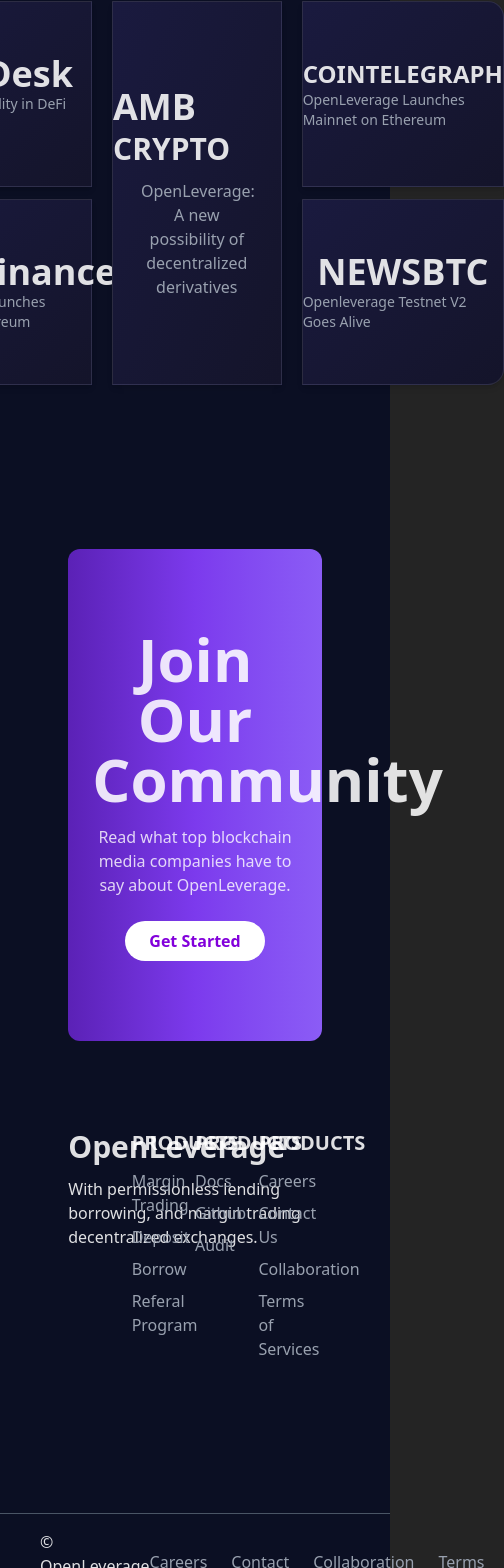
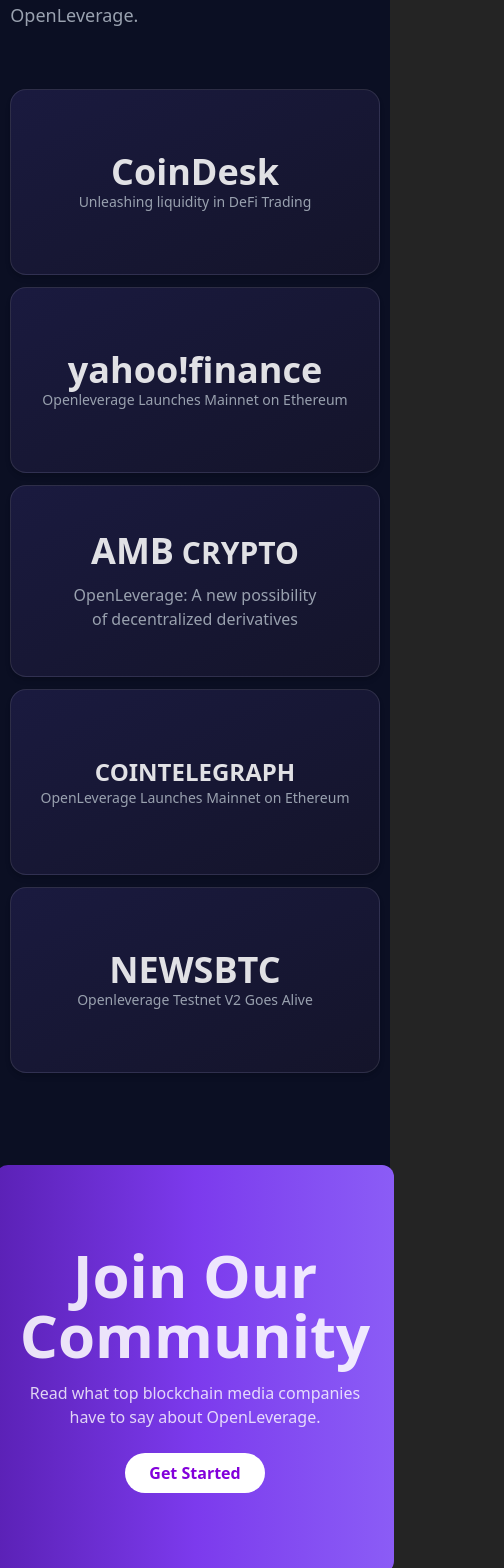
Before and after one commit to anandrajsingh/openleverage, a React (Vite) app: page / in a window 390 px wide. Shown: the part 4032-5600 px from the top of the page, 504 px wide, since content can reach past the window. Built offline with nearby package versions, Linux system fonts and the light colour scheme.

Commit message:
responsive ui

```diff
--- a/src/pages/Home.tsx
+++ b/src/pages/Home.tsx
@@ -91,7 +91,7 @@
                     <div className="text-4xl  sm:text-5xl md:text-6xl lg:text-7xl font-bold leading-tight">Money Market</div>
                     <div className="text-purple-400 text-4xl md:text-7xl lg:text-8xl font-bold ">WITH POSSIBILITIES</div>
                     <div className="flex w-full py-10">
-                        <div className="hidden md:flex w-1/2"/>
+                        <div className="hidden md:flex w-1/2" />
                         <p className="md:w-1/2 h-full flex items-center justify-center text-lg">
                             With permissionless lending, borrowing, and margin trading, OpenLeverage
                             empowers any asset, and direct positions on any pairs or decentralized exchanges.
@@ -160,27 +160,27 @@
                 <section className="flex flex-col md:w-[65vw] py-18 items-center mx-4">
                     <div className="text-6xl font-bold text-purple-200">As Featured in Major Publications</div>
                     <div className="text-lg py-10 text-gray-400">Read what top blockchain media companies have to say about OpenLeverage.</div>
-                    <div className="flex py-5 w-full gap-5">
-                        <div className="flex flex-col w-1/3 gap-3 h-96">
-                            <div className="flex flex-col h-1/2 items-center justify-center bg-gradient-to-br from-[#1a1a3f] to-[#14142a] border border-white/10 shadow-md rounded-tl-2xl">
+                    <div className="flex flex-col md:flex-row py-5 w-full gap-3 md:gap-5">
+                        <div className="flex flex-col md:w-1/3 gap-3 h-96">
+                            <div className="flex flex-col h-1/2 items-center justify-center bg-gradient-to-br from-[#1a1a3f] to-[#14142a] border border-white/10 shadow-md rounded-2xl">
                                 <div className="text-4xl font-extrabold">CoinDesk</div>
                                 <div className="text-sm text-gray-400">Unleashing liquidity in DeFi Trading</div>
                             </div>
-                            <div className="flex flex-col h-1/2 items-center justify-center bg-gradient-to-br from-[#1a1a3f] to-[#14142a] border border-white/10 shadow-md rounded-bl-2xl">
+                            <div className="flex flex-col h-1/2 items-center justify-center bg-gradient-to-br from-[#1a1a3f] to-[#14142a] border border-white/10 shadow-md rounded-2xl">
                                 <div className="text-4xl font-extrabold">yahoo!finance</div>
                                 <div className="text-sm text-gray-400">Openleverage Launches Mainnet on Ethereum</div>
                             </div>
                         </div>
-                        <div className="flex flex-col gap-3 w-1/3 items-center justify-center bg-gradient-to-br from-[#1a1a3f] to-[#14142a] border border-white/10 shadow-md">
+                        <div className="flex flex-col gap-3 md:w-1/3 items-center justify-center bg-gradient-to-br from-[#1a1a3f] to-[#14142a] border border-white/10 shadow-md h-48 md:h-96 rounded-2xl">
                             <div className="text-4xl font-extrabold">AMB<span className="text-3xl"> CRYPTO</span></div>
                             <div className=" text-gray-400 w-2/3 text-center">OpenLeverage: A new possibility of decentralized derivatives</div>
                         </div>
-                        <div className="flex flex-col w-1/3 gap-3 h-96">
-                            <div className="flex flex-col h-1/2 items-center justify-center bg-gradient-to-br from-[#1a1a3f] to-[#14142a] border border-white/10 shadow-md rounded-tr-2xl">
+                        <div className="flex flex-col md:w-1/3 gap-3 h-96">
+                            <div className="flex flex-col h-1/2 items-center justify-center bg-gradient-to-br from-[#1a1a3f] to-[#14142a] border border-white/10 shadow-md rounded-2xl">
                                 <div className="text-2xl font-semibold">COINTELEGRAPH</div>
                                 <div className="text-sm text-gray-400">OpenLeverage Launches Mainnet on Ethereum</div>
                             </div>
-                            <div className="flex flex-col h-1/2 items-center justify-center bg-gradient-to-br from-[#1a1a3f] to-[#14142a] border border-white/10 shadow-md rounded-br-2xl">
+                            <div className="flex flex-col h-1/2 items-center justify-center bg-gradient-to-br from-[#1a1a3f] to-[#14142a] border border-white/10 shadow-md rounded-2xl">
                                 <div className="text-4xl font-extrabold">NEWSBTC</div>
                                 <div className="text-sm text-gray-400">Openleverage Testnet V2 Goes Alive</div>
                             </div>
@@ -188,18 +188,18 @@
                     </div>
                 </section>
 
-                <section className="flex flex-col  w-[65vw] py-18 gap-4">
+                <section className="flex flex-col  md:w-[65vw] md:py-18 gap-4 mx-4">
                     <div className="px-6 py-20 bg-gradient-to-r from-[#5B21B6] via-[#7C3AED] to-[#8B5CF6] rounded-xl w-full mx-auto text-center">
                         <h4 className="text-6xl font-extrabold mb-4">Join Our Community</h4>
                         <p className="text-white/80 mb-6">Read what top blockchain media companies have to say about OpenLeverage.</p>
                         <button className="px-6 py-2 bg-white text-purple-700 rounded-full font-bold">Get Started</button>
                     </div>
-                    <div className="flex w-full py-18 justify-between">
-                        <div className="w-1/4 flex flex-col gap-3">
+                    <div className="flex flex-col md:flex-row w-full py-18 mx-4 justify-between">
+                        <div className="md:w-1/4 mb-10 flex flex-col gap-3">
                             <div className="text-3xl font-bold">OpenLeverage</div>
                             <div className="w-3xs">With permissionless lending borrowing, and margin trading decentralized exchanges.</div>
                         </div>
-                        <div className="w-1/4 flex flex-col gap-3">
+                        <div className="md:w-1/4 flex flex-col gap-3">
                             <div className="text-xl font-semibold">PRODUCTS</div>
                             <ul className="text-gray-400">
                                 <li className="mb-2"><a href="#" className="hover:text-indigo-400">Margin Trading</a></li>
@@ -208,7 +208,7 @@
                                 <li className="mb-2"><a href="#" className="hover:text-indigo-400">Referal Program</a></li>
                             </ul>
                         </div>
-                        <div className="w-1/4 flex flex-col gap-3">
+                        <div className="md:w-1/4 flex flex-col gap-3">
                             <div className="text-xl font-semibold">PRODUCTS</div>
                             <ul className="text-gray-400">
                                 <li className="mb-2"><a href="#" className="hover:text-indigo-400">Docs</a></li>
@@ -216,7 +216,7 @@
                                 <li className="mb-2"><a href="#" className="hover:text-indigo-400">Audit</a></li>
                             </ul>
                         </div>
-                        <div className="w-1/4 flex flex-col gap-3">
+                        <div className="md:w-1/4 flex flex-col gap-3">
                             <div className="text-xl font-semibold">PRODUCTS</div>
                             <ul className="text-gray-400">
                                 <li className="mb-2"><a href="#" className="hover:text-indigo-400">Careers</a></li>
@@ -229,7 +229,7 @@
                 </section>
             </main>
 
-            <footer className="flex items-center border-t border-gray-600 justify-between px-10 py-4">
+            <footer className="flex flex-col-reverse md:flex-row items-center border-t border-gray-600 justify-between px-10 py-4">
                 <p>&copy; OpenLeverage 2025. All rights reserved.</p>
                 <ul className="text-gray-400 flex gap-6">
                     <li className="mb-2"><a href="#" className="hover:text-indigo-400">Careers</a></li>
```
